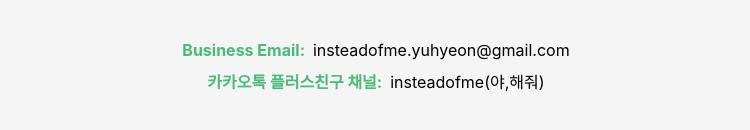
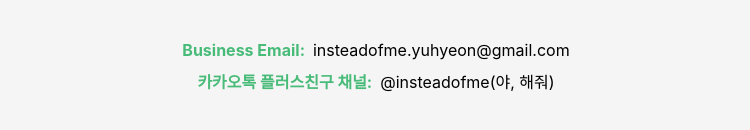
Before and after one commit to jh0152park/instead_of_me_homepage, a React (Create React App) app in the folder homepage/: page / in a window 1280 px wide. Shown: the part 9320-9450 px from the top of the page, without its empty margins (264-1014 px from the left). Built offline with nearby package versions, Linux system fonts and the light colour scheme.

Commit message:
if hover text, show text underline.

```diff
--- a/homepage/src/components/contact/contact.tsx
+++ b/homepage/src/components/contact/contact.tsx
@@ -47,8 +47,11 @@
                         <Text
                             onClick={onClickKakaoPlusChannel}
                             cursor={"pointer"}
+                            _hover={{
+                                textDecoration: "underline",
+                            }}
                         >
-                            insteadofme(야,해줘)
+                            @insteadofme(야, 해줘)
                         </Text>
                     </HStack>
                 </VStack>
```
